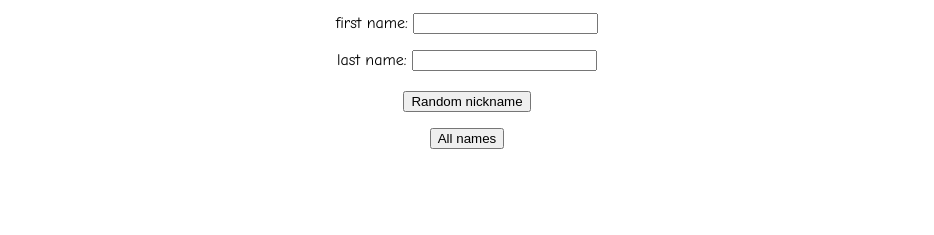
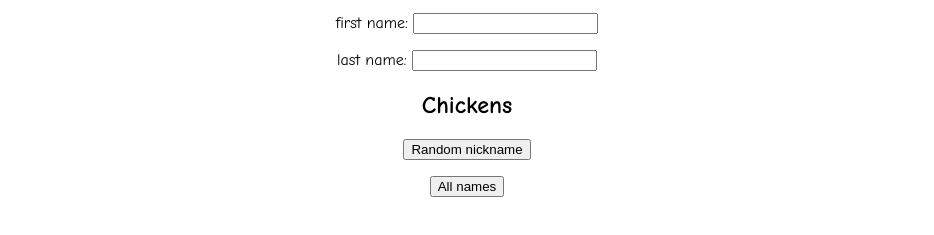
Before and after one commit to shunSchool/nickname-generatot, a plain HTML site: page index.html in a window 1280 px wide. Both pictures are taken after a click on the button "Random nickname". Shown: the part 101-336 px from the top of the page, without its empty margins (173-1107 px from the left). Drawn offline with Linux system fonts and the light colour scheme.

Commit message:
Random nickname button works

```diff
--- a/index.html
+++ b/index.html
@@ -12,10 +12,11 @@
     <p>Put youre first and last name in the boxes and click "random nickname" to generate a name, or click "all names" to view the list</p>
     <p>first name: <input id="firstName"></p>
     <p>last name: <input id="lastName"></p>
-    <h2 id="output"></h2>
+    <h2 id="nickname"></h2>
     <p><button id="Random nickname">Random nickname</button></p>
     <p><button id="All names">All names</button></p>
 
     <script src="main.js"></script>
+    <script src="rand library nickname.js"></script>
 </body>
 </html>
--- a/main.js
+++ b/main.js
@@ -2,12 +2,27 @@
 document.getElementById("Random nickname").addEventListener("click", buttonHandler)
 document.getElementById("All names").addEventListener("click", buttonHandler)
 
+// Global Variables
+let nicknames;
 //load names
+fetch("nicknames.txt").then(convertData).then(processData);
+
+function convertData(rawData) {
+    return rawData.text();
+}
+
+function processData(stringData) {
+    nicknames = stringData.split(/\r?\n/);
+}
+
+//input names and generate nickname
+
 
 function buttonHandler () {
     //input
-    let name1 = +document.getElementById("firstname").value;
-    let name2 = +document.getElementById("lastname").value;
+    let firstName = document.getElementById("firstName").value;
+    let lastName = document.getElementById("lastName").value;
     //output
-    document.getElementById("output").innerHTML = (firstname + output + lastname)
+    let randomNickname = nicknames[randomInt(0, nicknames.length)]
+    document.getElementById("nickname").innerHTML = (firstName + randomNickname + lastName)
 }
```
